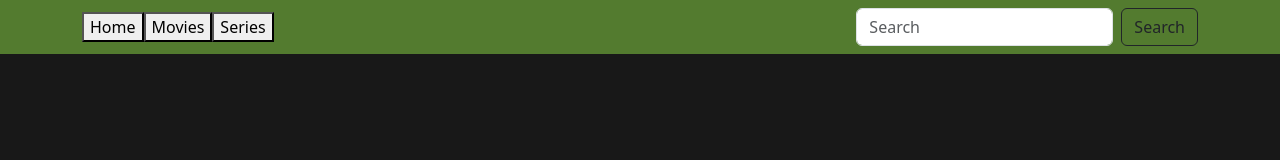
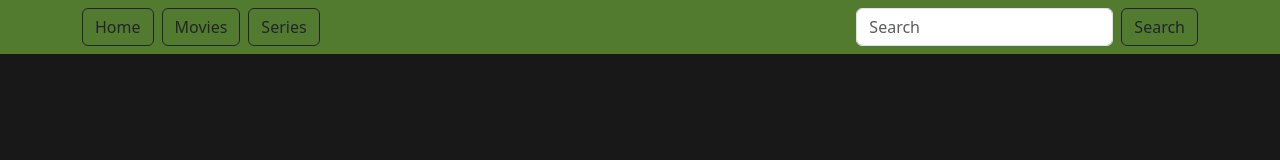
Before and after one commit to dorothy122/progBlack-coursework, a website: page client/index.html in a window 1280 px wide. Drawn offline with nearby package versions, Linux system fonts and the light colour scheme; no server answers.

Commit message:
button styling

```diff
--- a/client/index.html
+++ b/client/index.html
@@ -19,17 +19,14 @@
         <div class = "container fluid">
 
             <ul class = "navbar-nav">
-                <li class = "nav-item">
-                    <!-- <a class = "nav-link active">Home</a> -->
-                     <button id="home">Home</button>
-                </li>
-                <li class = "nav-item">
-                    <!-- <a class = "nav-link">Movies</a> -->
-                     <button id = "movies" >Movies</button>
-                </li>
-                <li class = "nav-item">
-                    <!-- <a class = "nav-link">Series</a> -->
-                     <button id = "tv">Series</button>
+                    <li class = "nav-item me-2">
+                        <button class="btn btn-outline-dark" type="button" id="home">Home</button>
+                    </li>
+                    <li class = "nav-item me-2">
+                        <button class="btn btn-outline-dark" type="button" id = "movies" >Movies</button>
+                    </li>
+                    <li class = "nav-item me-2">
+                        <button class="btn btn-outline-dark" type="button" id = "tv">Series</button>
                 </li>
             </ul>
 
--- a/client/main.css
+++ b/client/main.css
@@ -13,3 +13,8 @@ img {
     height: 225px;
     padding-top: 10px;
 }
+
+
+button {
+    margin-right: 10px;
+}
```
Also changed, not shown: client/script.js (+5 -6 lines).
